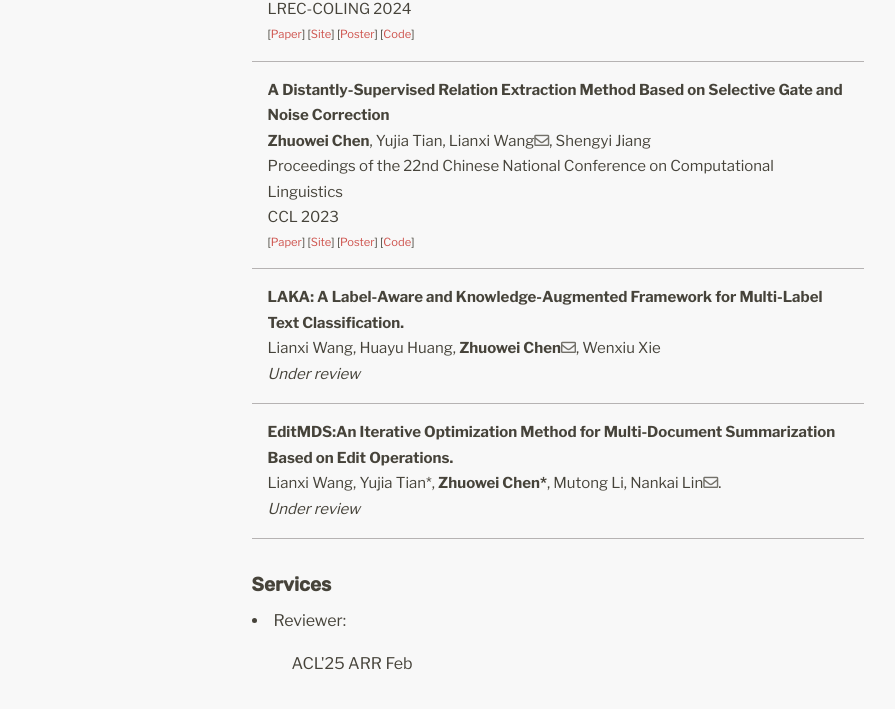
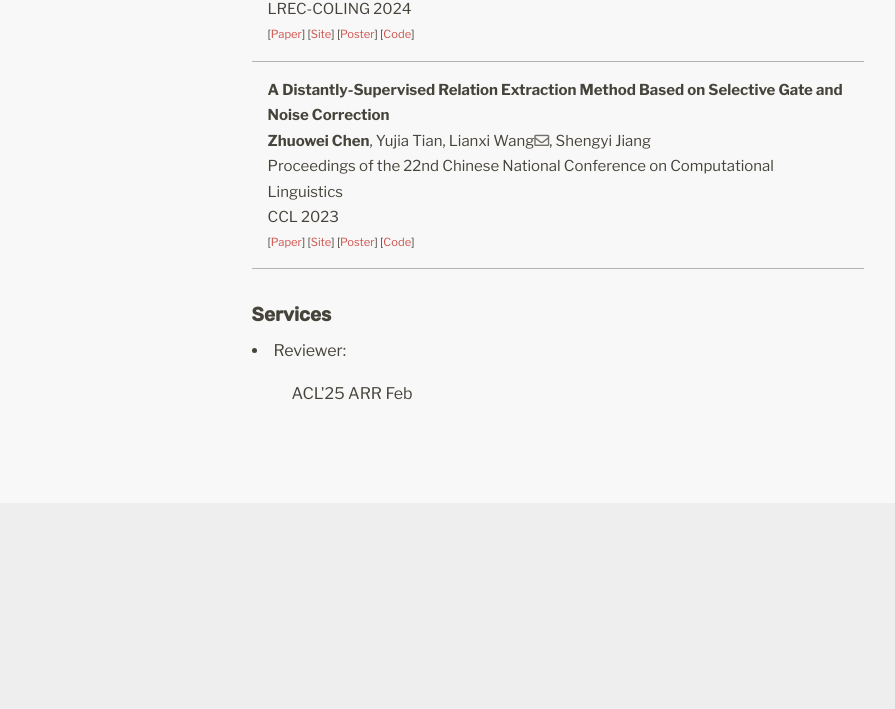
Before and after one commit to JohnnyChanV/JohnnyChanV.github.io, a plain HTML site: page index.html in a window 1280 px wide. Shown: the part 744-1453 px from the top of the page, without its empty margins (192-1087 px from the left). After the commit the page ends 1247 px from the top, so only its background shows below. Drawn offline with nearby package versions, Linux system fonts and the light colour scheme; a web font is replaced by a local one.

Commit message:
Update index.html

```diff
--- a/index.html
+++ b/index.html
@@ -185,59 +185,6 @@
                 </div>
 
             </div>
-
-
-
-            <div class="pub">
-                <div class="pub-content">
-
-                    <div class="pub-title"><b>LAKA: A Label-Aware and Knowledge-Augmented Framework for Multi-Label Text Classification.</b></div>
-                    <div class="pub-description">
-                        <p>
-                            Lianxi Wang,
-                            Huayu Huang,
-                            <strong>Zhuowei Chen<i class="far fa-envelope"></i></strong>,
-                            Wenxiu Xie
-                        </p>
-                    </div>
-                    <span class="pub-description"><p style="font-style: italic">Under review</p>
-
-
-                        <!--    [<a href="https://aclanthology.org/2023.ccl-1.63.pdf">Paper</a>]-->
-
-                        <!--    [<a href="https://aclanthology.org/2023.ccl-1.63/">Site</a>]-->
-
-                        <!--                    [<a href="https://github.com/JohnnyChanV/Hindi-Fusion">Code</a>]-->
-
-                </span>
-
-                </div>
-
-
-            </div>
-
-            <div class="pub">
-
-                <div class="pub-content">
-
-                    <div class="pub-title"><b>EditMDS:An Iterative Optimization Method for Multi-Document Summarization Based on Edit Operations.</b></div>
-                    <div class="pub-description">
-                        <p>
-                            Lianxi Wang, Yujia Tian*, <strong>Zhuowei Chen*</strong>, Mutong Li, Nankai Lin<i class="far fa-envelope"></i>.
-                        </p>
-                    </div>
-                    <span class="pub-description"><p style="font-style: italic">Under review</p>
-
-                        <!--    [<a href="https://aclanthology.org/2023.ccl-1.63.pdf">Paper</a>]-->
-
-                        <!--    [<a href="https://aclanthology.org/2023.ccl-1.63/">Site</a>]-->
-
-                        <!--    [<a href="https://github.com/JohnnyChanV/Hindi-Fusion">Code</a>]-->
-
-                </span>
-                </div>
-
-                </div>
         </div>
 
 
```
